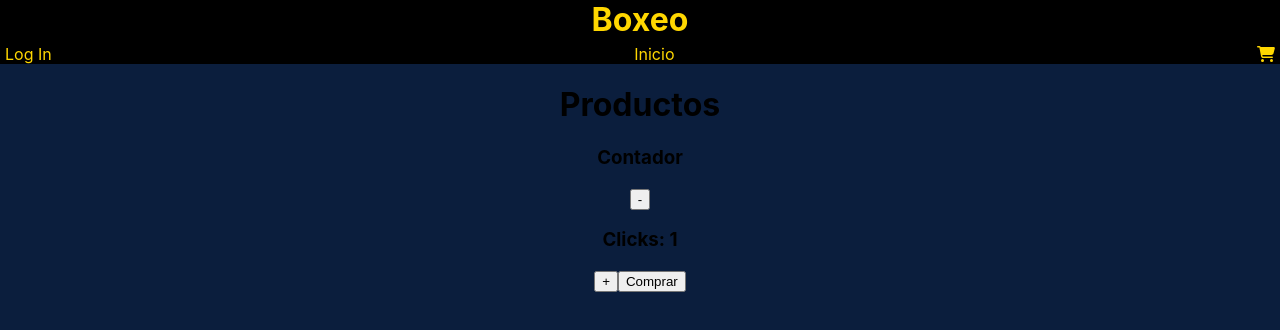
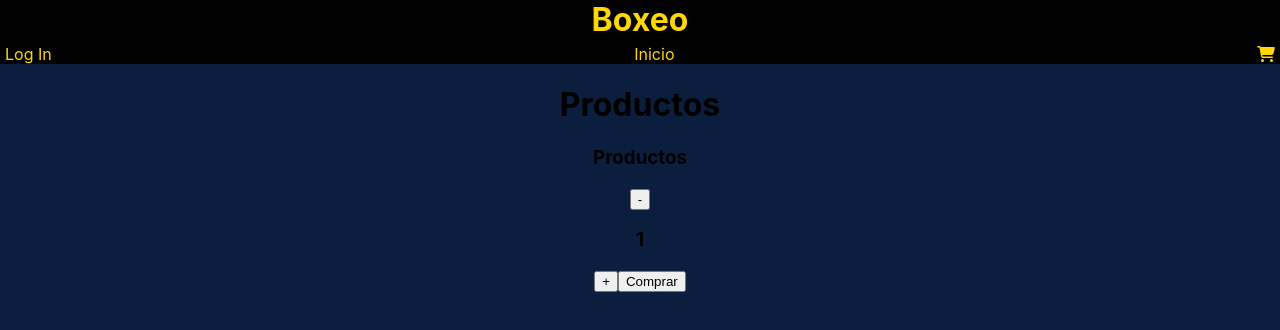
Before and after one commit to tomaspica/React-Tomas_Pica, a React (Create React App) app: page / in a window 1280 px wide. Shown: the top 330 px of the page. Built offline with nearby package versions, Linux system fonts and the light colour scheme.

Commit message:
ItemCount

```diff
--- a/src/components/ItemCount.js
+++ b/src/components/ItemCount.js
@@ -18,9 +18,9 @@ function ItemCount(props) {
 
     return(
         <>
-            <h3>Contador</h3>
+            <h3>Productos</h3>
             <button onClick={ handleDecrement }> - </button>
-            <h3>Clicks: {clicks}</h3>
+            <h3> {clicks}</h3>
             <button onClick={ handleIncrement }> + </button>
             <button onClick={onAdd}> Comprar </button>
 
```
